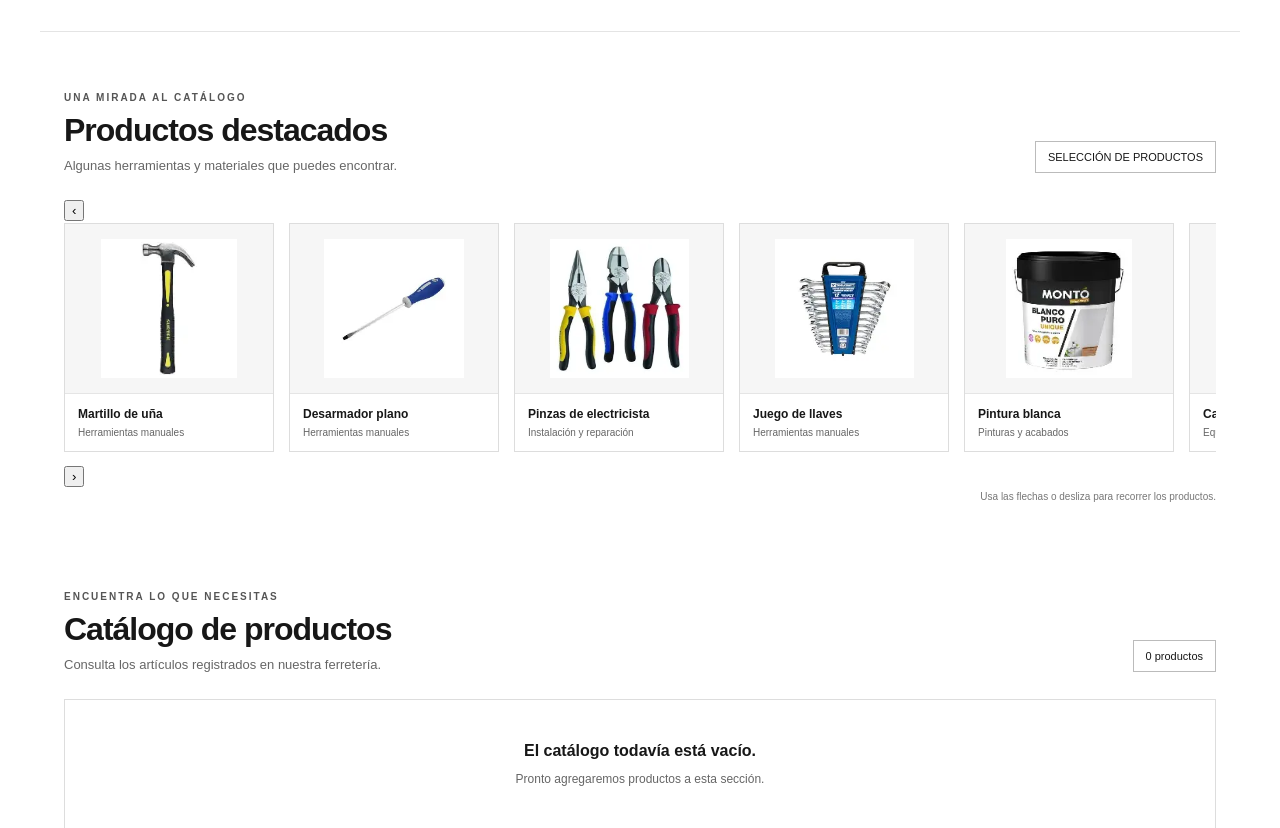
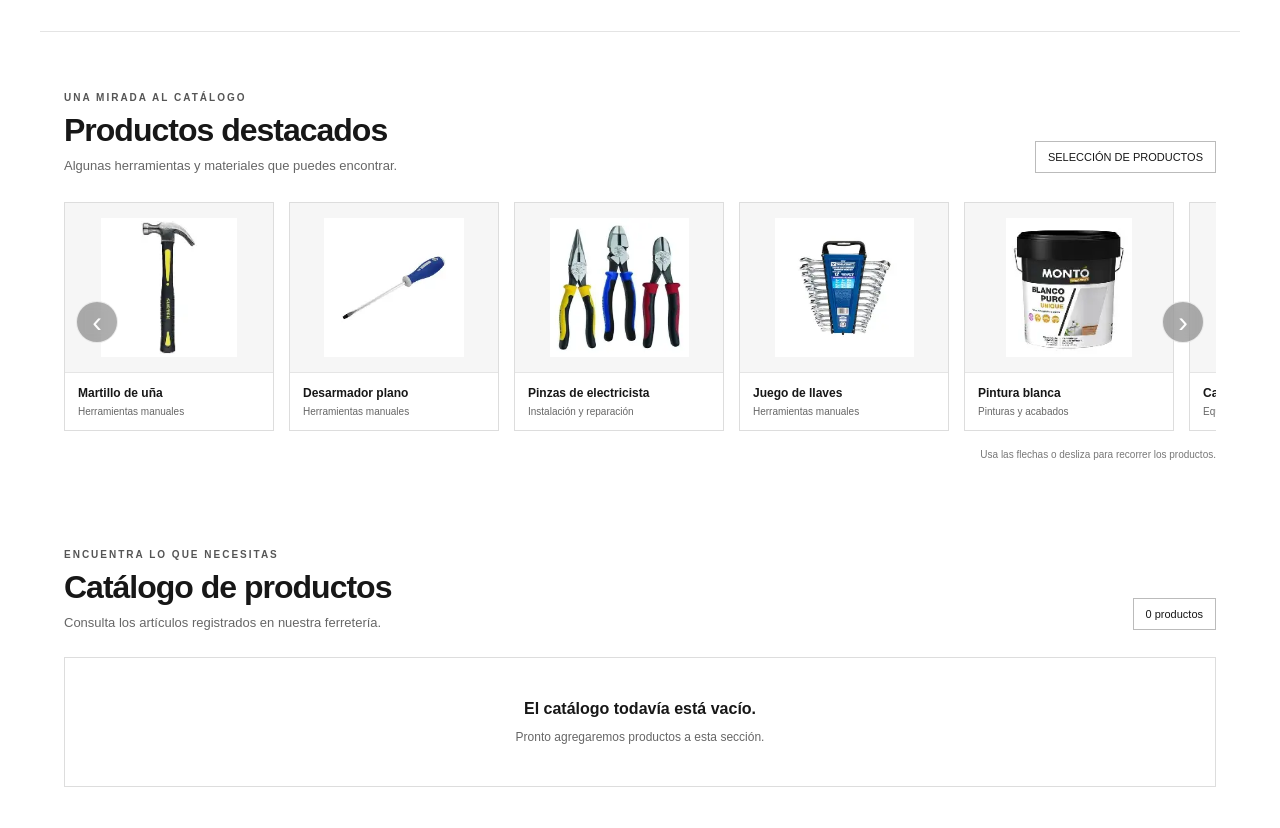
Before and after one commit to JEEM244/PIA-, a PHP site: page / in a window 1280 px wide. Shown: the part 1113-1941 px from the top of the page. Run offline with PHP 8.4, Linux system fonts and the light colour scheme; data that the repository does not hold is empty.

Commit message:
Añade controles laterales al carrusel

```diff
--- a/ferreteria-crud/assets/estilos.css
+++ b/ferreteria-crud/assets/estilos.css
@@ -139,3 +139,15 @@ th{color:#111;font-weight:700;background:#f4f4f4}
 @media(max-width:900px){.productos-grid{grid-template-columns:repeat(2,minmax(0,1fr))}.encabezado{grid-template-columns:170px 1fr;gap:20px}.enlace-contacto{display:none}.footer-principal{grid-template-columns:1.5fr 1fr 1fr}.footer-admin{display:none}}
 @media(max-width:650px){.encabezado{grid-template-columns:1fr;gap:13px;padding:15px 18px}.marca{margin:auto}.buscador{width:100%}.navegacion-interior{gap:22px;overflow-x:auto;padding:0 18px}.navegacion a{white-space:nowrap}.portada{min-height:410px;padding:48px 23px}.portada h1{font-size:43px}.portada-indice{right:23px}.ventajas{grid-template-columns:1fr;gap:12px;padding:20px 18px}.ventajas article{padding:0}.contenedor{padding-left:18px;padding-right:18px}.catalogo{padding-top:45px;padding-bottom:48px}.llamada{padding:32px 22px;align-items:flex-start;flex-direction:column}.footer-principal{grid-template-columns:1fr 1fr}.footer-marca{grid-column:1/-1}footer{padding-left:22px;padding-right:22px}.formulario{grid-template-columns:1fr 1fr}.historia{grid-template-columns:1fr;gap:22px;padding-top:45px;padding-bottom:45px}.historia h2{font-size:29px}.historia-dato{min-height:180px}.carrusel-seccion{padding-top:42px}.carrusel{grid-auto-columns:75%}}
 @media(max-width:480px){.productos-grid{grid-template-columns:1fr}.producto{display:grid;grid-template-columns:42% 1fr}.producto-imagen{height:100%;min-height:180px;border-bottom:0;border-right:1px solid #e5e5e5}.producto-info{padding:13px}.producto-info h3{font-size:13px}.producto-descripcion{min-height:0;margin-bottom:13px}.producto-pie{align-items:flex-start;flex-direction:column;gap:6px}.catalogo-cabecera{align-items:flex-start;flex-direction:column}.catalogo-cabecera h2,.llamada h2{font-size:27px}.tarjetas,.formulario{grid-template-columns:1fr}.footer-final{align-items:flex-start;flex-direction:column;justify-content:center;padding:12px 0}.portada h1{font-size:39px}.portada{min-height:390px}.resultado-busqueda{flex-direction:column}}
+
+
+/* Controles discretos para recorrer el carrusel */
+.carrusel-contenedor{position:relative}
+.carrusel{scrollbar-width:none}
+.carrusel::-webkit-scrollbar{display:none}
+.carrusel-flecha{position:absolute;z-index:2;top:50%;transform:translateY(-50%);width:42px;height:42px;border:1px solid rgba(255,255,255,.75);border-radius:50%;background:rgba(20,20,20,.48);backdrop-filter:blur(5px);color:#fff;font-size:29px;line-height:1;display:grid;place-items:center;cursor:pointer;opacity:.72;transition:opacity .2s,background .2s,transform .2s}
+.carrusel-flecha:hover{opacity:1;background:rgba(20,20,20,.88);transform:translateY(-50%) scale(1.08)}
+.carrusel-flecha.anterior{left:12px}
+.carrusel-flecha.siguiente{right:12px}
+.carrusel-flecha:focus-visible{outline:2px solid #111;outline-offset:3px}
+@media(max-width:650px){.carrusel-flecha{width:36px;height:36px;font-size:25px;opacity:.9}.carrusel-flecha.anterior{left:7px}.carrusel-flecha.siguiente{right:7px}}
```
